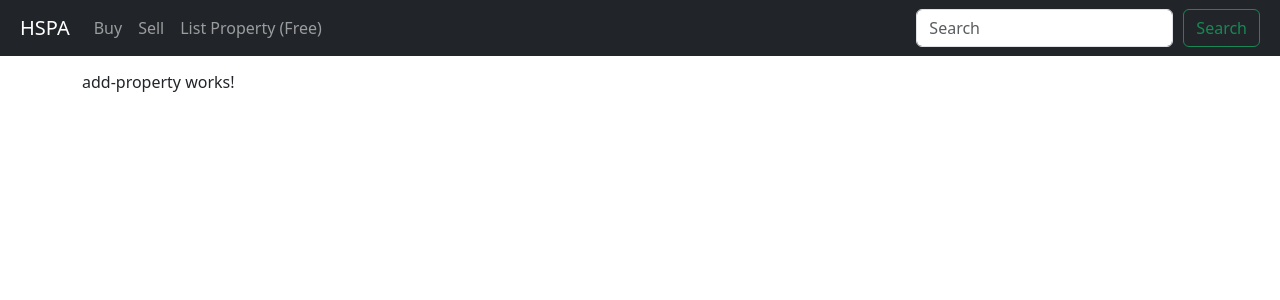
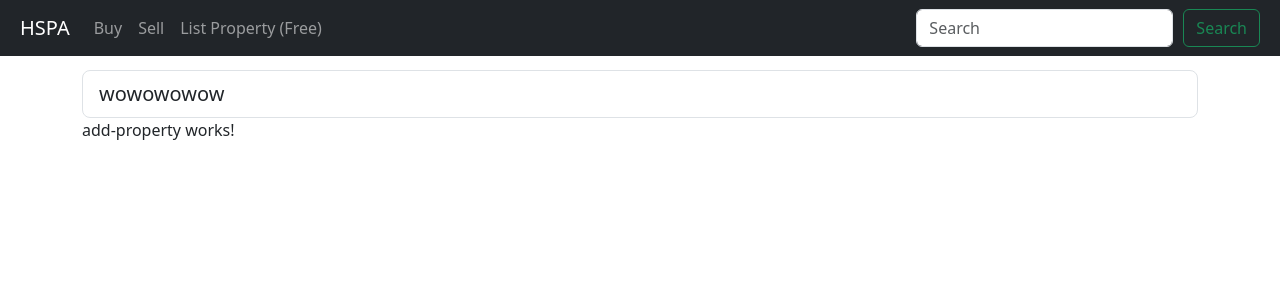
Before and after one commit to Al1nn/Housing-Web-Application, an Angular app in the folder Frontend/: page /add-property in a window 1280 px wide. Shown: the top 300 px of the page. Built offline with nearby package versions, Linux system fonts and the light colour scheme.

Commit message:
End of Tutorial 12 with some own modifications

```diff
--- a/Frontend/src/app/property/add-property/add-property.component.css
+++ b/Frontend/src/app/property/add-property/add-property.component.css
@@ -0,0 +1,4 @@
+input[type = "text"]:focus{
+  box-shadow: 0 0 7px rgba(0, 0, 0, 0.5);
+  border-color: rgba(0, 0, 0, 0.5);
+}
--- a/Frontend/src/app/property/add-property/add-property.component.html
+++ b/Frontend/src/app/property/add-property/add-property.component.html
@@ -1,4 +1,7 @@
 <app-nav-bar></app-nav-bar>
+<input  class="form-control form-control-lg" type="text" placeholder="Default input" aria-label="default input example"
+ [(ngModel)]="binding">
+
 <p>
   add-property works!
 </p>
--- a/Frontend/src/app/property/add-property/add-property.component.ts
+++ b/Frontend/src/app/property/add-property/add-property.component.ts
@@ -1,4 +1,5 @@
 import { Component, OnInit } from '@angular/core';
+
 
 @Component({
   selector: 'app-add-property',
@@ -6,7 +7,7 @@ import { Component, OnInit } from '@angular/core';
   styleUrls: ['./add-property.component.css']
 })
 export class AddPropertyComponent implements OnInit {
-
+  binding : string = "wowowowow";
   constructor() { }
 
   ngOnInit() {
```
